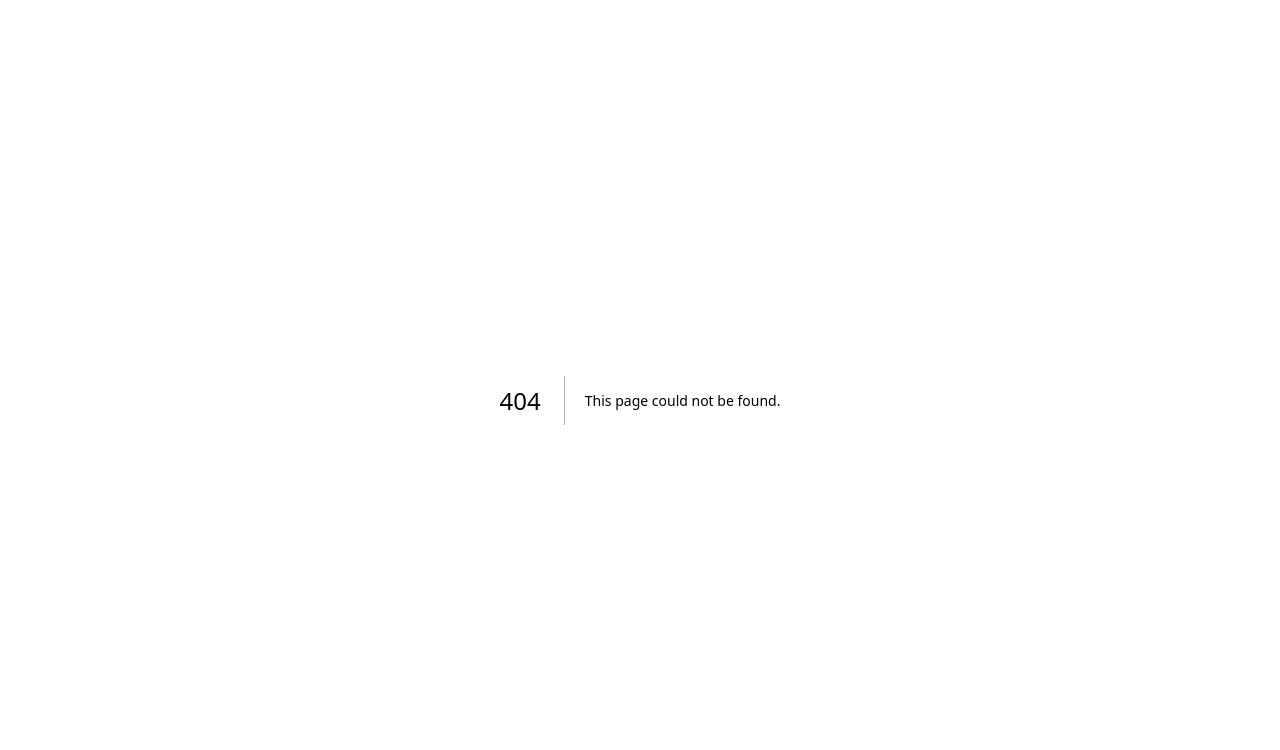
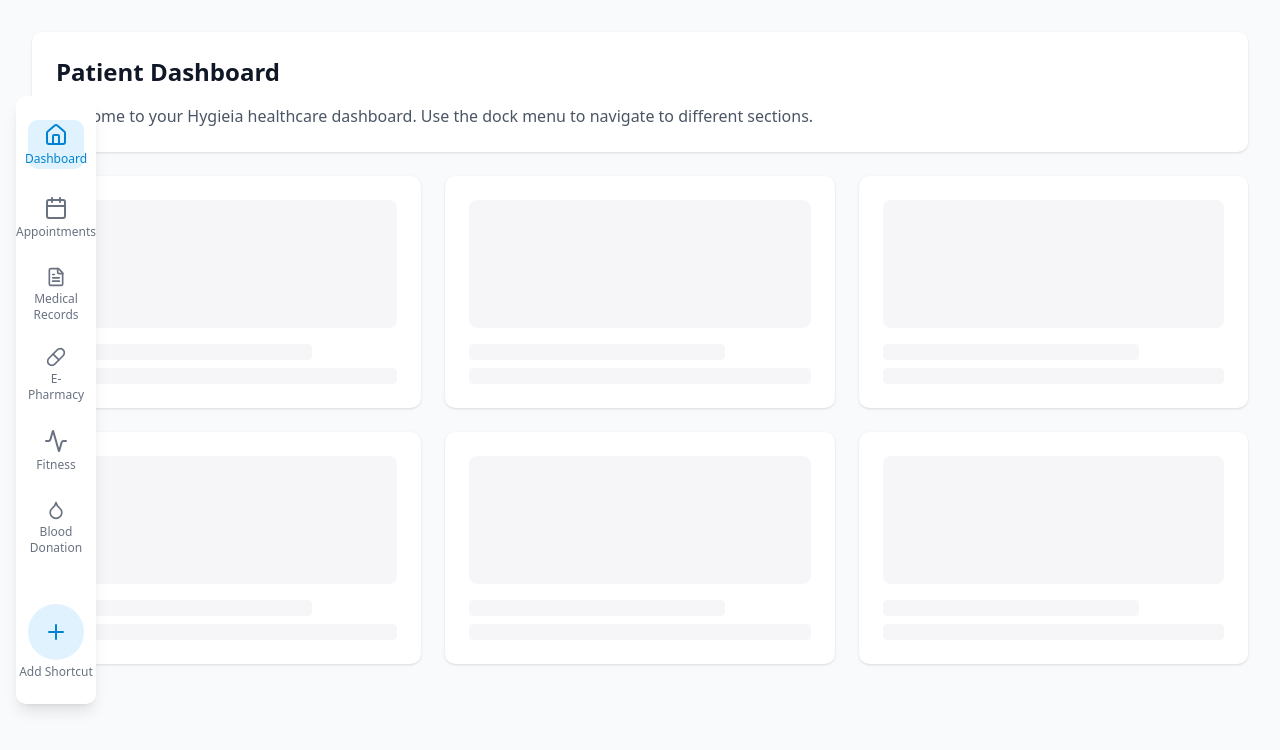
Before and after one commit to abdulmoiz248/Softec-25, a Next.js app in the folder frontend/: page /patient/dashboard in a window 1280 px wide. Before the commit this address had no page. Shown: the top 750 px of the page. Built offline with nearby package versions, Linux system fonts and the light colour scheme.

Commit message:
added dock in patient dashboard

```diff
--- /dev/null
+++ b/frontend/src/app/patient/dashboard/page.tsx
@@ -0,0 +1,30 @@
+import DockMenu from "@/components/patient/dashboard/dock-menu"
+
+export default function DashboardPage() {
+  return (
+    <div className="min-h-screen bg-gray-50">
+      <div className="max-w-7xl mx-auto p-4 sm:p-6 lg:p-8">
+        <div className="bg-white rounded-lg shadow p-6 mb-6">
+          <h1 className="text-2xl font-bold text-gray-900 mb-4">Patient Dashboard</h1>
+          <p className="text-gray-600">
+            Welcome to your Hygieia healthcare dashboard. Use the dock menu to navigate to different sections.
+          </p>
+        </div>
+
+        {/* Content would go here */}
+        <div className="grid grid-cols-1 md:grid-cols-2 lg:grid-cols-3 gap-6">
+          {Array.from({ length: 6 }).map((_, i) => (
+            <div key={i} className="bg-white p-6 rounded-lg shadow">
+              <div className="h-32 bg-gray-100 rounded-md animate-pulse" />
+              <div className="h-4 bg-gray-100 rounded mt-4 w-3/4 animate-pulse" />
+              <div className="h-4 bg-gray-100 rounded mt-2 animate-pulse" />
+            </div>
+          ))}
+        </div>
+      </div>
+
+      {/* The Dock Menu */}
+      <DockMenu />
+    </div>
+  )
+}
--- /dev/null
+++ b/frontend/src/components/patient/dashboard/dock-menu.tsx
@@ -0,0 +1,165 @@
+"use client"
+
+import type React from "react"
+
+import { useState } from "react"
+import { motion } from "framer-motion"
+import { Home, Calendar, FileText, Pill, Activity, Droplet, Plus } from "lucide-react"
+import { cn } from "@/lib/utils"
+import { Tooltip, TooltipContent, TooltipProvider, TooltipTrigger } from "@/components/ui/tooltip"
+import { useMobile } from "@/hooks/use-mobile"
+
+type MenuItem = {
+  id: string
+  label: string
+  icon: React.ElementType
+  href: string
+}
+
+const menuItems: MenuItem[] = [
+  {
+    id: "dashboard",
+    label: "Dashboard",
+    icon: Home,
+    href: "/dashboard",
+  },
+  {
+    id: "appointments",
+    label: "Appointments",
+    icon: Calendar,
+    href: "/appointments",
+  },
+  {
+    id: "records",
+    label: "Medical Records",
+    icon: FileText,
+    href: "/records",
+  },
+  {
+    id: "pharmacy",
+    label: "E-Pharmacy",
+    icon: Pill,
+    href: "/pharmacy",
+  },
+  {
+    id: "fitness",
+    label: "Fitness",
+    icon: Activity,
+    href: "/fitness",
+  },
+  {
+    id: "blood",
+    label: "Blood Donation",
+    icon: Droplet,
+    href: "/blood-donation",
+  },
+]
+
+export default function DockMenu() {
+  const [activeItem, setActiveItem] = useState("dashboard")
+  const isMobile = useMobile()
+
+  const handleItemClick = (id: string) => {
+    setActiveItem(id)
+  }
+
+  const handleAddShortcut = () => {
+    // This would open a modal to add shortcuts
+    console.log("Open add shortcut modal")
+  }
+
+  return (
+    <TooltipProvider delayDuration={300}>
+      <motion.div
+        className={cn(
+          "fixed bg-white rounded-lg shadow-lg z-50 flex items-center",
+          "transition-all duration-300 ease-in-out",
+          isMobile
+            ? "bottom-4 left-4 right-4 h-16 px-2 justify-between"
+            : "top-24 left-4 bottom-24 w-20 flex-col py-6 gap-6",
+        )}
+        initial={{ opacity: 0, y: isMobile ? 20 : 0, x: isMobile ? 0 : -20 }}
+        animate={{ opacity: 1, y: 0, x: 0 }}
+        transition={{ duration: 0.3 }}
+      >
+        {menuItems.map((item) => (
+          <DockMenuItem
+            key={item.id}
+            item={item}
+            isActive={activeItem === item.id}
+            onClick={() => handleItemClick(item.id)}
+          />
+        ))}
+
+        <div className={cn(isMobile ? "ml-1" : "mt-6")}>
+          <Tooltip>
+            <TooltipTrigger asChild>
+              <motion.button
+                onClick={handleAddShortcut}
+                className={cn(
+                  "flex items-center justify-center rounded-full bg-sky-100 text-sky-600",
+                  "hover:bg-sky-200 transition-colors duration-200",
+                  "focus:outline-none focus:ring-2 focus:ring-sky-400 focus:ring-offset-2",
+                  isMobile ? "w-12 h-12" : "w-14 h-14 mx-auto",
+                )}
+                whileHover={{ scale: 1.05 }}
+                whileTap={{ scale: 0.95 }}
+                aria-label="Add Shortcut"
+              >
+                <Plus className="w-6 h-6" />
+              </motion.button>
+            </TooltipTrigger>
+            <TooltipContent side={isMobile ? "top" : "right"}>
+              <p>Add Shortcut</p>
+            </TooltipContent>
+          </Tooltip>
+          {!isMobile && <p className="text-xs text-center mt-1 text-gray-500">Add Shortcut</p>}
+        </div>
+      </motion.div>
+    </TooltipProvider>
+  )
+}
+
+function DockMenuItem({
+  item,
+  isActive,
+  onClick,
+}: {
+  item: MenuItem
+  isActive: boolean
+  onClick: () => void
+}) {
+  const isMobile = useMobile()
+
+  return (
+    <Tooltip>
+      <TooltipTrigger asChild>
+        <motion.a
+          href={item.href}
+          className={cn(
+            "flex items-center justify-center rounded-lg transition-all duration-200",
+            "focus:outline-none focus:ring-2 focus:ring-sky-400 focus:ring-offset-2",
+            isActive ? "bg-sky-100 text-sky-600" : "text-gray-500 hover:text-sky-600 hover:bg-sky-50",
+            isMobile ? "flex-col p-1 h-full" : "w-14 h-14 mx-auto flex-col",
+          )}
+          onClick={(e) => {
+            e.preventDefault()
+            onClick()
+          }}
+          whileHover={{ scale: 1.05 }}
+          whileTap={{ scale: 0.95 }}
+          aria-label={item.label}
+          aria-current={isActive ? "page" : undefined}
+        >
+          <item.icon className={cn("transition-colors", isMobile ? "w-5 h-5" : "w-6 h-6 mb-1")} />
+          {!isMobile && <span className="text-xs font-medium text-center">{item.label}</span>}
+        </motion.a>
+      </TooltipTrigger>
+      {isMobile && (
+        <TooltipContent side="top">
+          <p>{item.label}</p>
+        </TooltipContent>
+      )}
+    </Tooltip>
+  )
+}
--- /dev/null
+++ b/frontend/src/hooks/use-mobile.tsx
@@ -0,0 +1,26 @@
+"use client"
+
+import { useEffect, useState } from "react"
+
+export function useMobile() {
+  const [isMobile, setIsMobile] = useState(false)
+
+  useEffect(() => {
+    const checkIfMobile = () => {
+      setIsMobile(window.innerWidth < 768)
+    }
+
+    // Initial check
+    checkIfMobile()
+
+    // Add event listener
+    window.addEventListener("resize", checkIfMobile)
+
+    // Clean up
+    return () => {
+      window.removeEventListener("resize", checkIfMobile)
+    }
+  }, [])
+
+  return isMobile
+}
```
